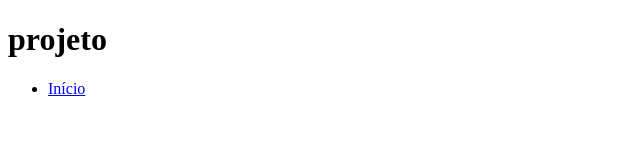
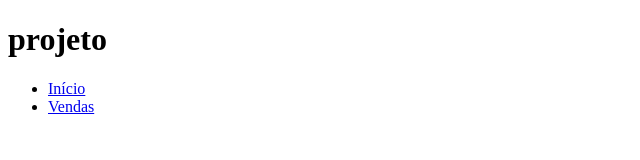
Before and after one commit to victordev13/mscode-pr2025, a plain HTML site: page index.html in a window 1280 px wide. Shown: the full height of the page, 0-640 px from the left. Drawn offline with Linux system fonts and the light colour scheme.

Commit message:
Adicionando nav de vendas

```diff
--- a/index.html
+++ b/index.html
@@ -10,6 +10,7 @@
   <nav>
     <ul>
       <li><a href="index.html">Início</a></li>
+      <li><a href="vendas.html">Vendas</a></li>
     </ul>
   </nav>
 </body>
```
